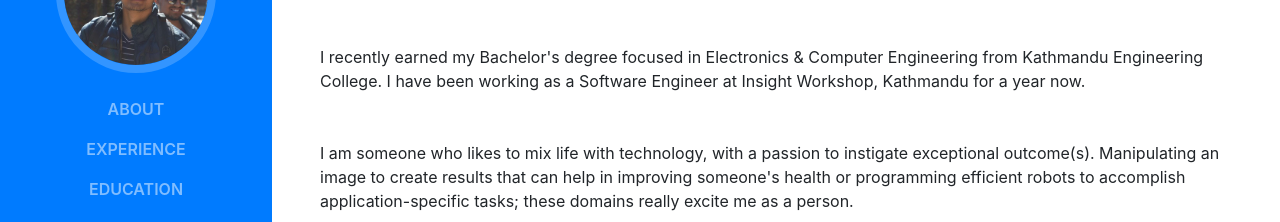
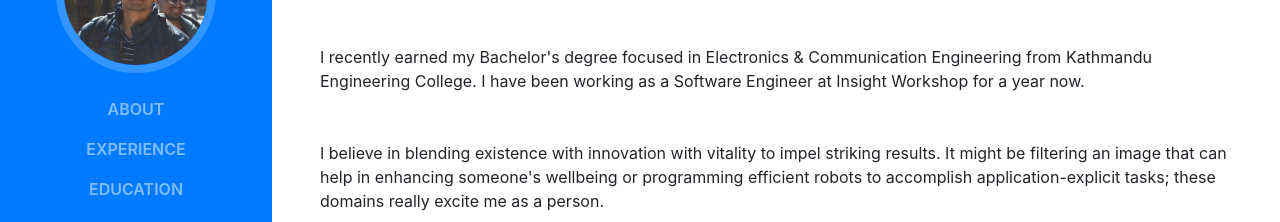
Before and after one commit to asheeshcric/asheeshcric.github.io, a website with bundled scripts: page index.html in a window 1280 px wide. Shown: the part 263-485 px from the top of the page. Built offline with nearby package versions, Linux system fonts and the light colour scheme; a web font is replaced by a local one.

Commit message:
Update tag line and intro

```diff
--- a/index.html
+++ b/index.html
@@ -100,14 +100,10 @@
                 <a href="mailto:ashiz2013@gmail.com">ashiz2013@gmail.com</a>
             </div>
             <p class="mb-5">
-                I recently earned my Bachelor's degree focused in Electronics & Computer Engineering from Kathmandu
-                Engineering College. I have been working as a Software Engineer at Insight Workshop, Kathmandu for a
-                year now.
+                I recently earned my Bachelor's degree focused in Electronics & Communication Engineering from Kathmandu Engineering College. I have been working as a Software Engineer at Insight Workshop for a year now.
             </p>
             <p>
-                I am someone who likes to mix life with technology, with a passion to instigate exceptional outcome(s).
-                Manipulating an image to create results that can help in improving someone's health or programming
-                efficient robots to accomplish application-specific tasks; these domains really excite me as a person.
+                I believe in blending existence with innovation with vitality to impel striking results. It might be filtering an image that can help in enhancing someone's wellbeing or programming efficient robots to accomplish application-explicit tasks; these domains really excite me as a person.
             </p>
             <ul class="list-inline list-social-icons mb-0">
                 <li class="list-inline-item">
```
